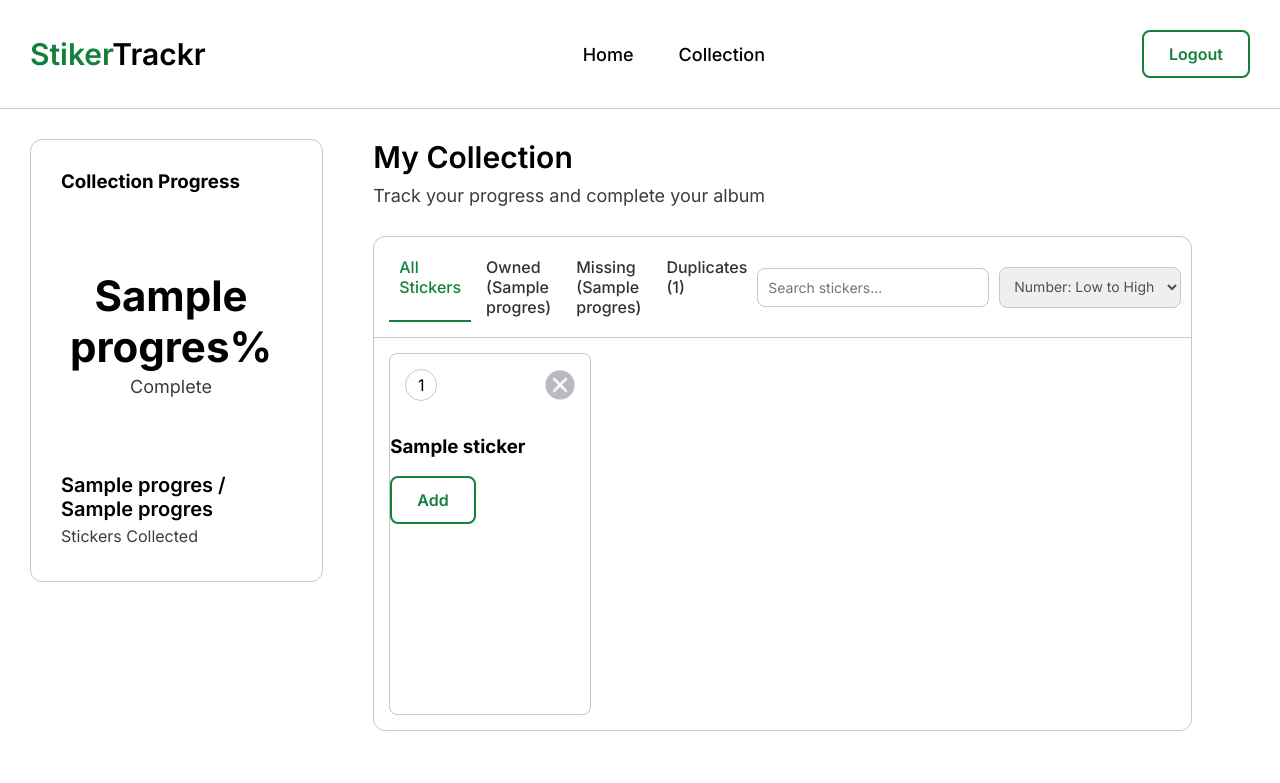
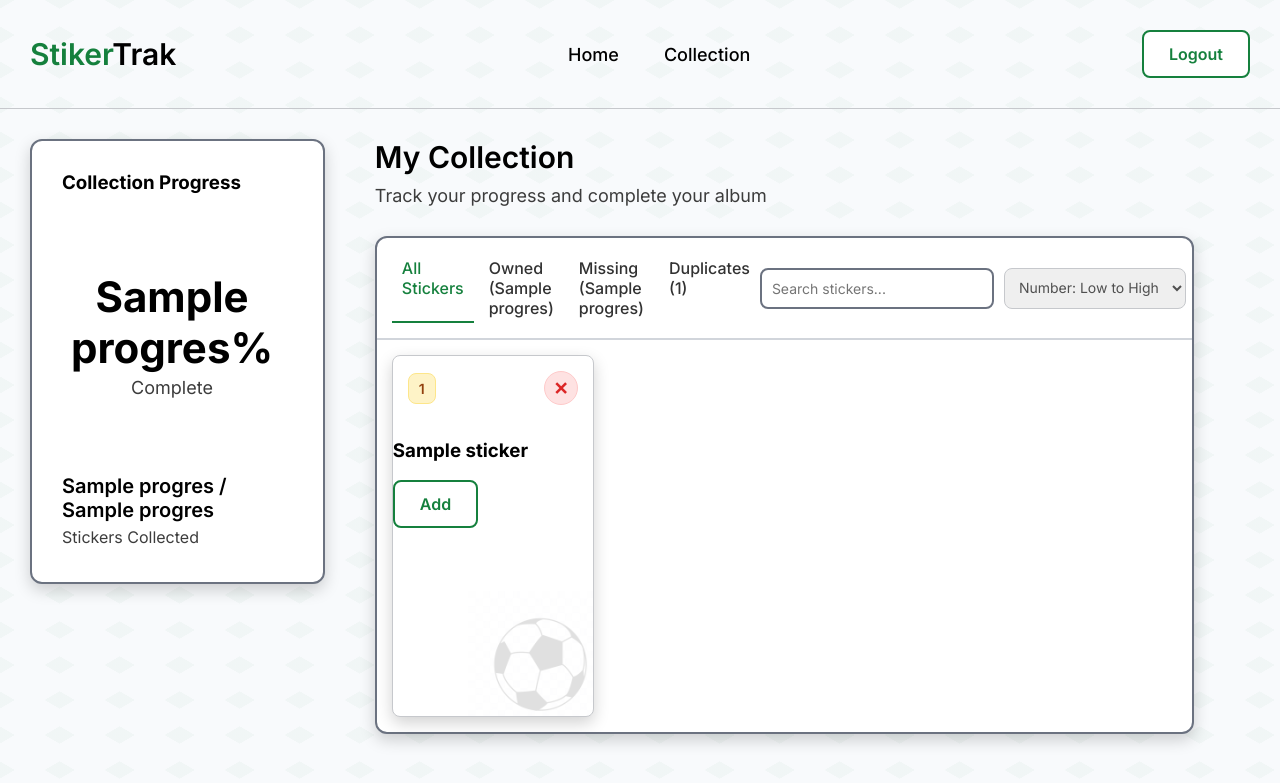
Before and after one commit to AlejMarq/StikerTrak, a Flask app: template backend/templates/collection.html in a window 1280 px wide. Shown: the top 783 px of the page. Run offline with Flask 3, Linux system fonts and the light colour scheme; the template is opened without the code that fills it: most values are stand-ins (such as "Sample title", 1, 10 or a date in 2020).

Commit message:
Enhance collection page styling and search experience

```diff
--- a/backend/templates/collection.html
+++ b/backend/templates/collection.html
@@ -15,7 +15,7 @@
 
 <body>
     <nav class="split">
-        <a><span class="logo-green">Stiker</span>Trackr</a>
+        <a><span class="logo-green">Stiker</span>Trak</a>
         <div class="center nav-options">
             <a href="/">Home</a>
             <a href="/collection">Collection</a>
@@ -68,9 +68,9 @@
                     <div class="sticker-top">
                         <a>{{ sticker[0] }}</a>
                         {% if sticker[0] in owned_stickers %}
-                            <img src="/frontend/img/icon-check.png">
+                            <span class="status-icon owned">✓</span>
                         {% else %}
-                            <img src="/frontend/img/icon-x.png">
+                            <span class="status-icon missing">✕</span>
                         {% endif %}
                     </div>
                         <h3>{{ sticker[3] }}</h3>
@@ -112,12 +112,18 @@
         let activeFilter = "all";
 
         function applyFilters() {
-            const searchText = searchInput.value.toLowerCase();
+            const searchText = searchInput.value
+                .toLowerCase()
+                .replace(/[\s-]/g, "")
+                .replace(/([a-z]+)0+(\d+)/g, "$1$2");
 
             stickerCards.forEach(function(card) {
-                const cardText = card.textContent.toLowerCase();
+                const cardText = card.textContent
+                    .toLowerCase()
+                    .replace(/[\s-]/g, "")
+                    .replace(/([a-z]+)0+(\d+)/g, "$1$2");
                 const matchesSearch = cardText.includes(searchText);
-                const isOwned = card.querySelector('img[src*="icon-check.png"]') !== null;
+                const isOwned = card.querySelector(".status-icon.owned") !== null;
 
                 const quantityElement = card.querySelector(".quantity");
                 const isDuplicate =
@@ -144,6 +150,15 @@
                     card.style.display = "none";
                 }
             });
+        }
+
+        function updateSelectedTab(selectedTab) {
+            allFilter.classList.remove("selected");
+            ownedFilter.classList.remove("selected");
+            missingFilter.classList.remove("selected");
+            duplicatesFilter.classList.remove("selected");
+
+            selectedTab.classList.add("selected");
         }
 
         function applySorting() {
@@ -197,24 +212,28 @@
 
         ownedFilter.addEventListener("click", function () {
             activeFilter = "owned";
+            updateSelectedTab(ownedFilter);
             applyFilters();
         });
 
 
         missingFilter.addEventListener("click", function () {
             activeFilter = "missing";
+            updateSelectedTab(missingFilter);
             applyFilters();
         });
 
 
         allFilter.addEventListener("click", function () {
             activeFilter = "all";
+            updateSelectedTab(allFilter);
             applyFilters();
         });
 
 
         duplicatesFilter.addEventListener("click", function () {
             activeFilter = "duplicates";
+            updateSelectedTab(duplicatesFilter);
             applyFilters();
         });
 
--- a/backend/templates/index.html
+++ b/backend/templates/index.html
@@ -15,7 +15,7 @@
 
 <body>
     <nav class="split">
-        <a><span class="logo-green">Stiker</span>Trackr</a>
+        <a><span class="logo-green">Stiker</span>Trak</a>
         <div class="center nav-options">
             <a href="/">Home</a>
             <a href="/collection">Collection</a>
@@ -41,8 +41,8 @@
     </section>
 
     <section class="section-about">
-        <h2>About <span class="logo-green">Stiker</span>Trackr</h2>
-        <p>StikerTrackr helps World Cup sticker collectors stay organized and complete their collections. Track your progress, find what you need, and trade with confidence.</p>
+        <h2>About <span class="logo-green">Stiker</span>Trak</h2>
+        <p>StikerTrak helps World Cup sticker collectors stay organized and complete their collections. Track your progress, find what you need, and trade with confidence.</p>
         <div class="center container-about">
             <div>
                 <img src="/frontend/img/icon-owned.png">
--- a/backend/templates/login.html
+++ b/backend/templates/login.html
@@ -15,7 +15,7 @@
 
 <body>
     <nav class="split">
-        <a><span class="logo-green">Stiker</span>Trackr</a>
+        <a><span class="logo-green">Stiker</span>Trak</a>
         <div class="center nav-options">
             <a href="/">Home</a>
             <a href="/collection">Collection</a>
--- a/backend/templates/signup.html
+++ b/backend/templates/signup.html
@@ -15,7 +15,7 @@
 
 <body>
     <nav class="split">
-        <a><span class="logo-green">Stiker</span>Trackr</a>
+        <a><span class="logo-green">Stiker</span>Trak</a>
         <div class="center nav-options">
             <a href="/">Home</a>
             <a href="/collection">Collection</a>
@@ -31,7 +31,7 @@
             <h2>Create Your Account</h2>
             <p>Join and start tracking your sticker collection</p>
             {% if signup_error %}
-                <h3>{{ signup_error }}</h3>
+                <h3 class="error-message">{{ signup_error }}</h3>
             {% endif %}
 
             <form method="POST">
--- a/frontend/src/styles.css
+++ b/frontend/src/styles.css
@@ -9,6 +9,24 @@ body {
     margin: 0;
     padding: 0;
     font-family: "Inter", sans-serif;
+
+    background-color: #f8fafc;
+
+    background-image:
+        linear-gradient(30deg,
+            rgba(21, 128, 61, 0.03) 12%,
+            transparent 12.5%,
+            transparent 87%,
+            rgba(21, 128, 61, 0.03) 87.5%,
+            rgba(21, 128, 61, 0.03)),
+        linear-gradient(150deg,
+            rgba(21, 128, 61, 0.03) 12%,
+            transparent 12.5%,
+            transparent 87%,
+            rgba(21, 128, 61, 0.03) 87.5%,
+            rgba(21, 128, 61, 0.03));
+
+    background-size: 60px 35px;
 }
 
 .split {
@@ -146,7 +164,7 @@ label {
 
 input {
     font-family: "Inter", sans-serif;
-    border: var(--light-border);
+    border: 2px solid #6b7280;
     border-radius: 8px;
     font-size: 14px;
     padding: 10px;
@@ -271,9 +289,11 @@ input {
 }
 
 .container-progress {
-    border: var(--light-border);
+    border: 2px solid #6b7280;
     padding: 30px;
     border-radius: 12px;
+    background: #ffffff;
+    box-shadow: 0 6px 16px rgba(0,0,0,.18);
 }
 
 .container-progress h3 {
@@ -303,13 +323,15 @@ input {
 }
 
 .catalog {
-    border: var(--light-border);
+    border: 2px solid #6b7280;
     border-radius: 12px;
+    background: #ffffff;
+    box-shadow: 0 6px 16px rgba(0,0,0,.18);
     width: calc(100% - 60px);
 }
 
 .catalog .top {
-    border-bottom: var(--light-border);
+    border-bottom: 2px solid #d1d5db;
     padding: 15px;
 }
 
@@ -362,6 +384,7 @@ select {
 
 .stickers {
     display: flex;
+    flex-wrap: wrap;
     align-items: start;
     justify-content: start;
     padding: 15px;
@@ -373,6 +396,16 @@ select {
     border: var(--light-border);
     border-radius: 8px;
     height: 360px;
+    background: #ffffff;
+    box-shadow: 0 6px 16px rgba(0,0,0,.18);
+    transition: transform 0.2s ease, box-shadow 0.2s ease;
+    position: relative;
+    overflow: hidden;
+}
+
+.sticker:hover {
+    transform: translateY(-3px);
+    box-shadow: 0 8px 20px rgba(15, 23, 42, 0.16);
 }
 
 .sticker>img {
@@ -394,14 +427,17 @@ select {
 }
 
 .sticker-top a {
-    height: 30px;
-    width: 30px;
-    background-color: white;
-    border-radius: 50px;
-    border: var(--light-border);
-    display: flex;
+    background-color: #fef3c7;
+    color: #92400e;
+    border: 1px solid #fde68a;
+    border-radius: 8px;
+    padding: 6px 10px;
+    font-size: 14px;
+    font-weight: 600;
+    display: inline-flex;
     align-items: center;
     justify-content: center;
+    white-space: nowrap;
     z-index: 5;
 }
 
@@ -457,6 +493,57 @@ select {
     color: #111827;
 }
 
-.sticker-top a {
-    white-space: nowrap;
+.error-message {
+    color: #dc2626;
+    font-weight: 600;
+    margin: 15px 0;
 }
+
+.status-icon {
+    width: 32px;
+    height: 32px;
+    border-radius: 50%;
+    display: flex;
+    align-items: center;
+    justify-content: center;
+    font-size: 18px;
+    font-weight: 700;
+}
+
+.status-icon.owned {
+    background: #dcfce7;
+    color: #15803d;
+    border: 1px solid #bbf7d0;
+}
+
+.status-icon.missing {
+    background: #fee2e2;
+    color: #dc2626;
+    border: 1px solid #fecaca;
+}
+
+.sticker::before {
+    content: "";
+    position: absolute;
+
+    width: 150px;
+    height: 150px;
+
+    right: -25px;
+    bottom: -25px;
+
+    background-image: url("../img/card-watermark.png");
+    background-repeat: no-repeat;
+    background-position: center;
+    background-size: contain;
+
+    opacity: 0.12;
+
+    pointer-events: none;
+    z-index: 0;
+}
+
+.sticker > * {
+    position: relative;
+    z-index: 1;
+}
```
Also changed, not shown: frontend/img/card-watermark.png (added).
